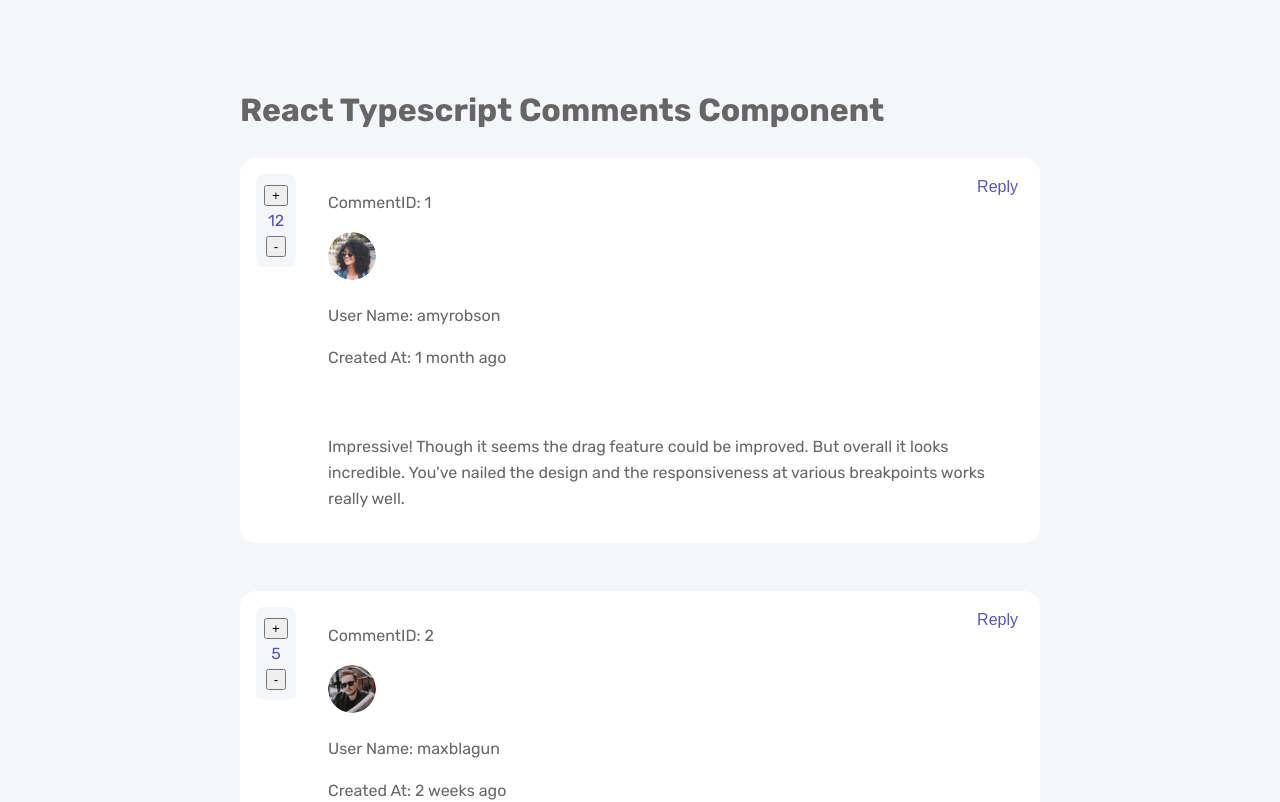
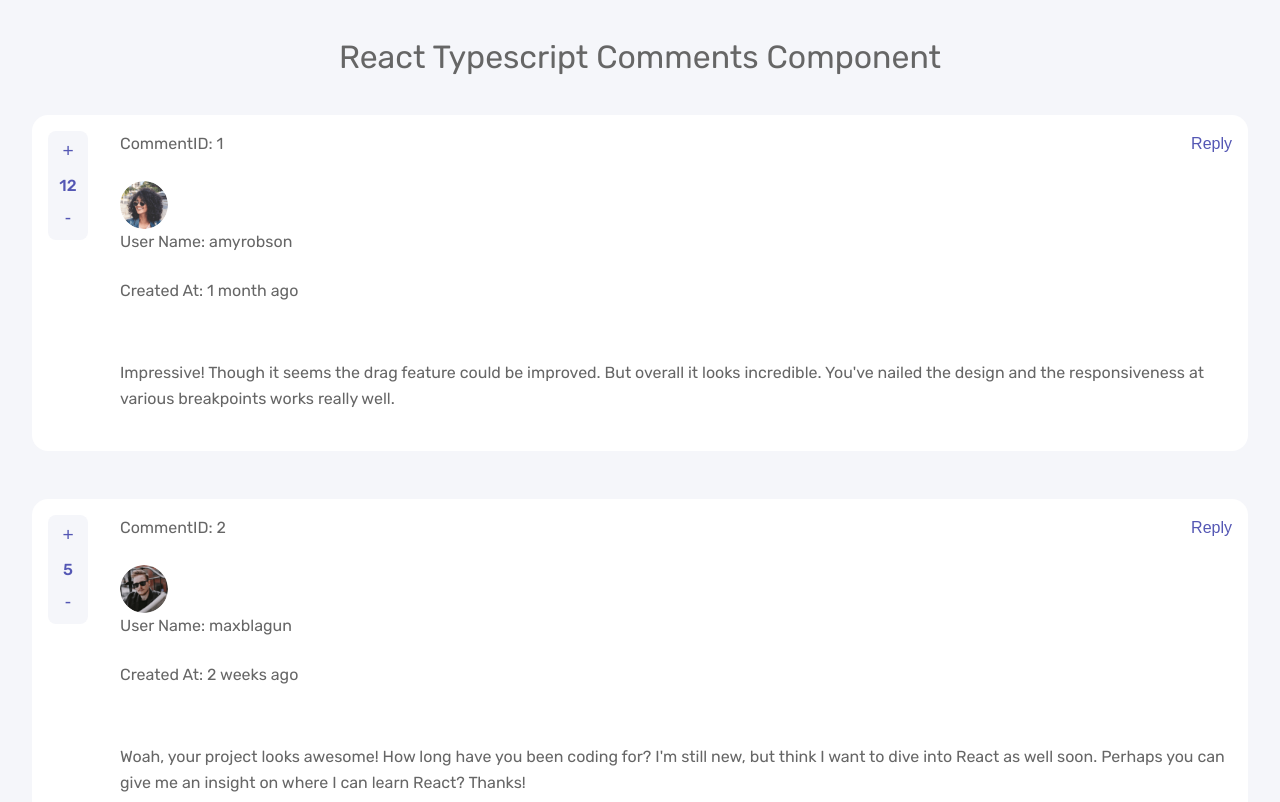
Before and after one commit to philval/react-typescript-comments-component, a React (Create React App) app: page / in a window 1280 px wide. Shown: the top 802 px of the page. Built offline with nearby package versions, Linux system fonts and the light colour scheme.

Commit message:
Add CSS for score buttons plus

```diff
--- a/src/styles.css
+++ b/src/styles.css
@@ -1,7 +1,28 @@
-body {
+* {
   margin: 0;
   padding: 0;
+}
+
+body {
+  min-height: 100vh;
   color: #666;
+  line-height: 1.6;
+}
+
+h1 {
+  padding-bottom: 2rem;
+  font-size: 2rem;
+  font-weight: 400;
+  text-align: center;
+}
+
+img {
+  display: block;
+  max-width: 100%;
+}
+
+p {
+  padding-bottom: 1.5rem;
   line-height: 1.6;
 }
 
@@ -9,6 +30,15 @@ img {
   border-radius: 50%;
   width: 3rem;
   height: 3rem;
+}
+
+.button-score {
+  border: none;
+  background-color: #f5f6fa;
+  color: #5457b4;
+  font-size: 120%;
+  font-weight: 500;
+  cursor: pointer;
 }
 
 .button-action {
@@ -37,9 +67,9 @@ img {
 }
 
 .app-container {
-  max-width: 800px;
+  max-width: 1440px;
   margin: 0 auto;
-  padding: 4rem 0;
+  padding: 2rem;
 }
 
 /* comment cards */
@@ -67,8 +97,14 @@ img {
   padding: 0.5rem;
   background-color: #f5f6fa;
   color: #5457b4;
+  font-weight: 500;
   text-align: center;
 }
+
+.card-score-number {
+  padding: 0.5rem 0;
+}
+
 .card-user {
   grid-area: User;
   background-color: white;
@@ -122,10 +158,11 @@ img {
 textarea {
   border: solid 1px #eee;
   border-radius: 1rem;
-  padding: 1rem;
+  padding: 1rem 1.5rem;
   width: 100%;
   resize: none;
   font-family: inherit;
+  font-size: inherit;
 }
 
 textarea:focus-visible {
```
